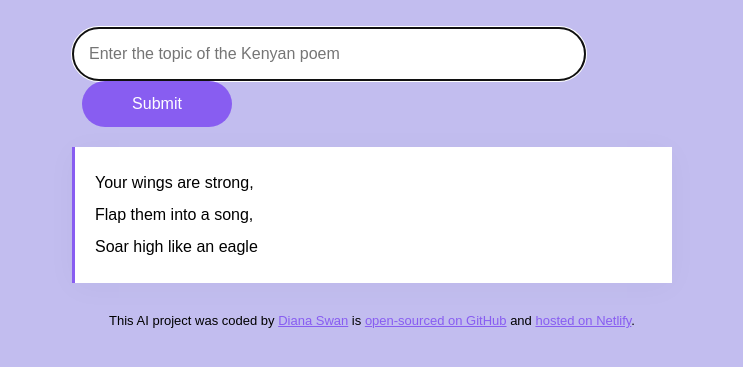
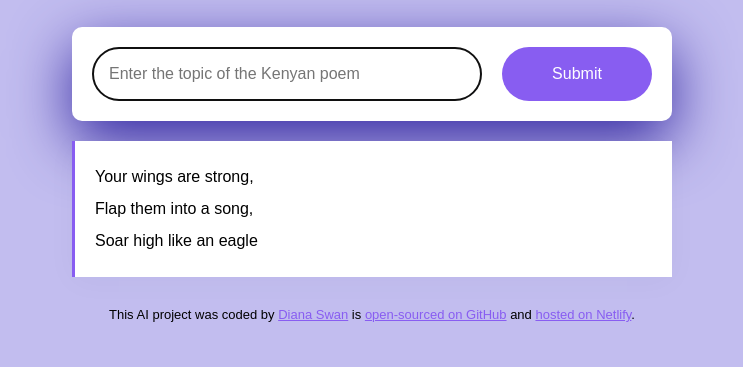
Before and after one commit to DianaSwan/SwanAIAddOnWeek2, a website built with Parcel: page index.html in a window 1280 px wide. Shown: the part 177-544 px from the top of the page, without its empty margins (268-1011 px from the left). Built offline with nearby package versions, Linux system fonts and the light colour scheme.

Commit message:
Undid Javascript for fake content

```diff
--- a/index.html
+++ b/index.html
@@ -14,7 +14,7 @@
       </header>
 
       <main>
-        <form id="poem-generator-form">
+        <form class="form">
           <input
             type="text"
             placeholder="Enter the topic of the Kenyan poem"
```
